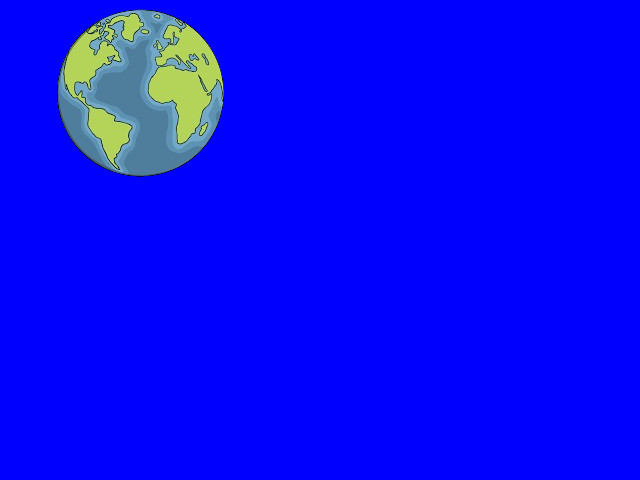
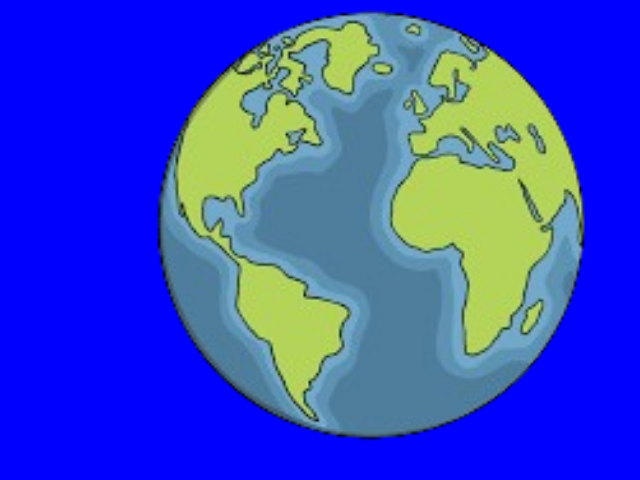
Before and after one commit to Kitty-Koding/Water, a plain HTML site: page index.html in a window 1280 px wide. Shown: the whole page, without its empty margins (16-656 px from the left). Drawn offline with Linux system fonts and the light colour scheme.

Commit message:
img centering and size

```diff
--- a/index.html
+++ b/index.html
@@ -8,9 +8,13 @@
             body{
                 background-color: blue;
             }
+            #earth{
+                margin:auto;
+                width:60%;
+            }
         </style>
     </head>
     <body>
-        <div class="start"><img src="earth-removebg-preview.png"></div>
+        <div class="start"><img src="earth-removebg-preview.png" id="earth"></div>
     </body>
 </html>
```
